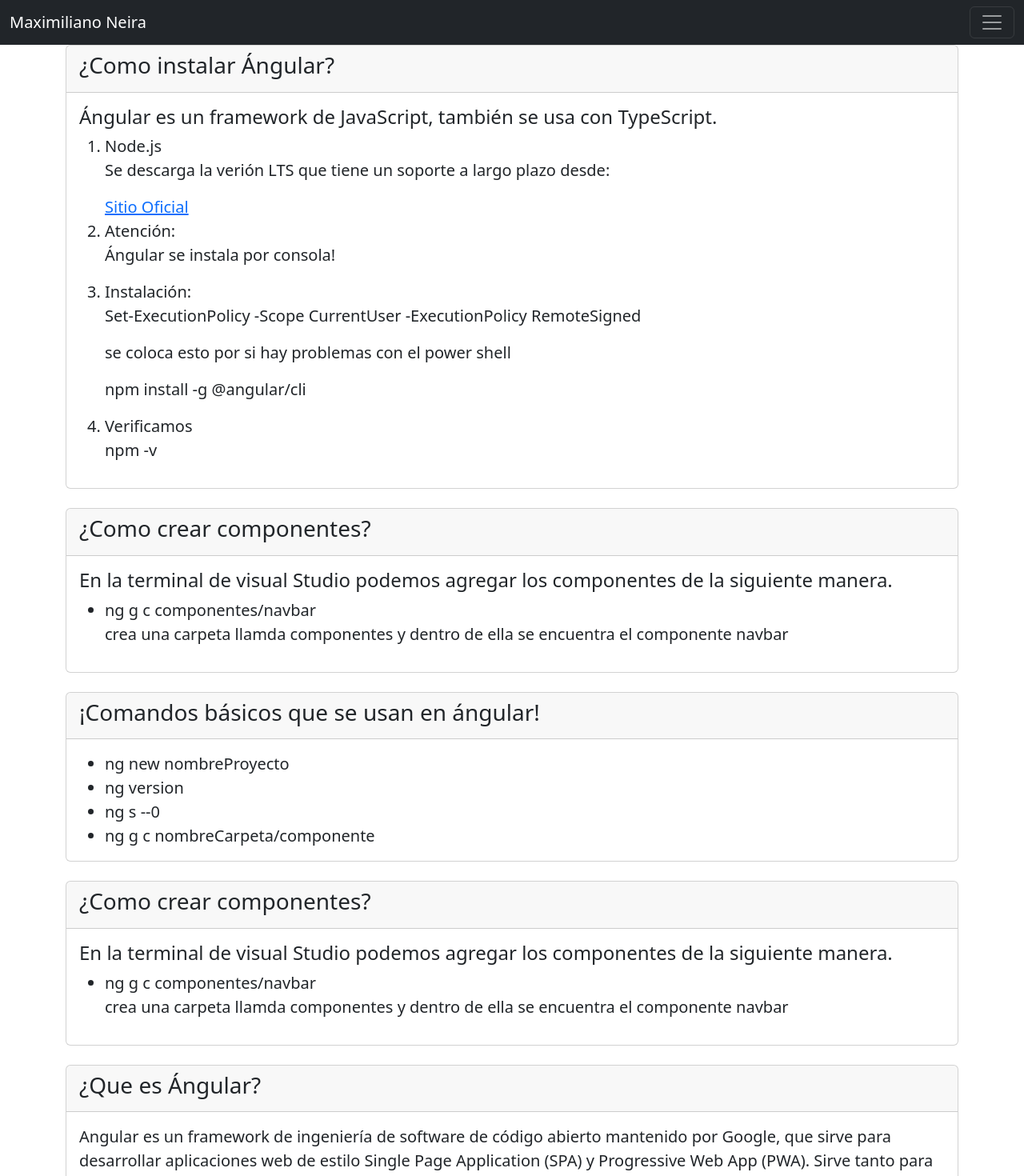
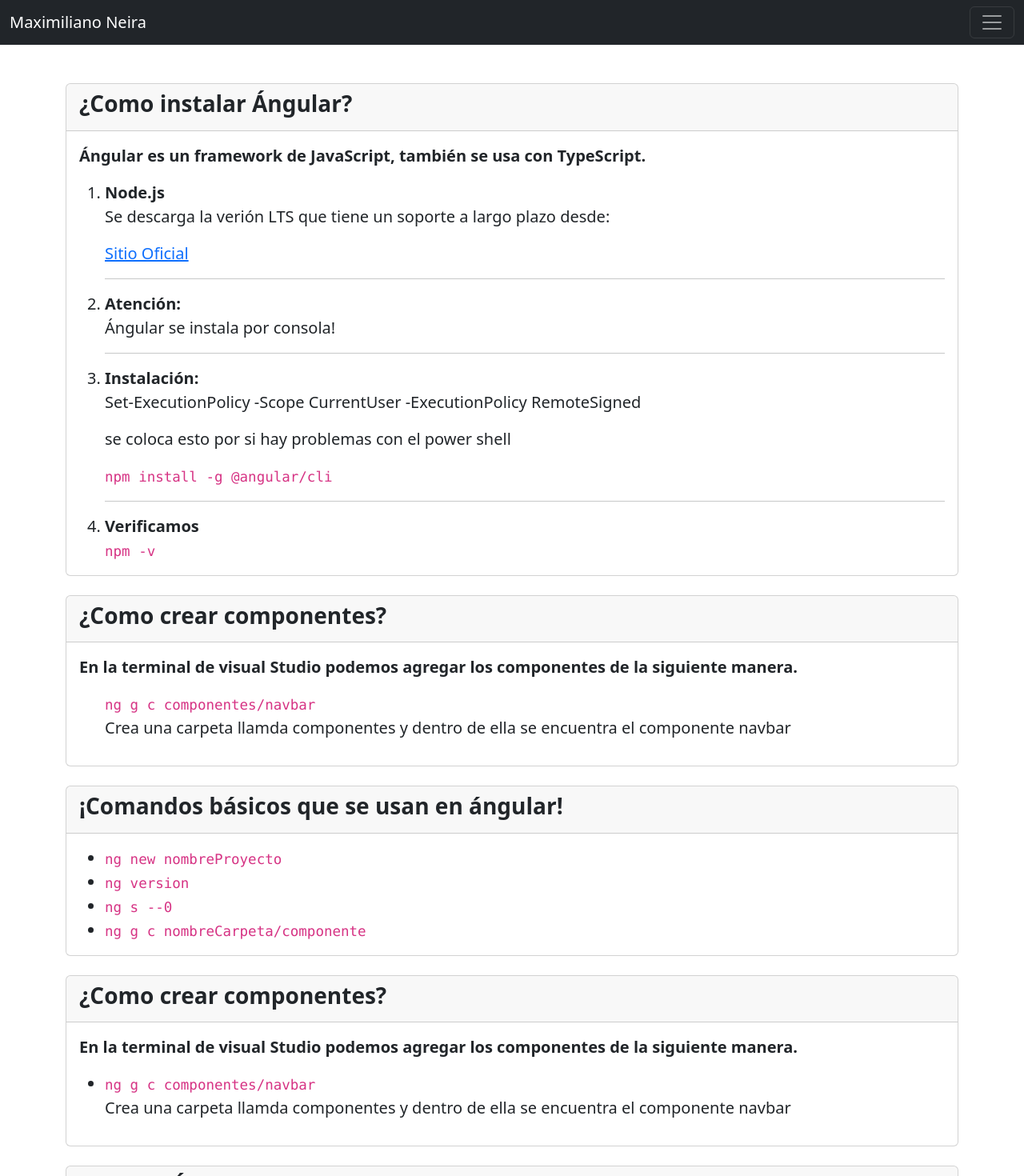
Before and after one commit to desarrolladorMaxi/tp7-9, an Angular app: page /angular in a window 1280 px wide. Shown: the top 1470 px of the page at 80% size. Built offline with nearby package versions, Linux system fonts and the light colour scheme.

Commit message:
Trabajo terminado

```diff
--- a/src/app/componentes/angular/angular.component.html
+++ b/src/app/componentes/angular/angular.component.html
@@ -1,29 +1,29 @@
-<div class="container">
+<div class="container mt-5 mb-5">
 
     <div class="card">
         <div class="card-header">
-          <h3>¿Como instalar Ángular?</h3>
+          <h3><strong> ¿Como instalar Ángular?</strong></h3>
         </div>
         <div class="card-body">
           <blockquote class="blockquote mb-0">
-            <h4>Ángular es un framework de JavaScript, también se usa con TypeScript.
-            </h4>
+            <p><strong>Ángular es un framework de JavaScript, también se usa con TypeScript.</strong></p>
             <ol>
-                <li>Node.js</li>
+                <li> <strong> Node.js</strong> </li>
                 <p>Se descarga la verión LTS que tiene un soporte
                     a largo plazo desde:
                 </p>
                 <a href="https://nodejs.org/es">Sitio Oficial</a>
-                <li>Atención:</li>
+                <hr>
+                <li><strong> Atención:</strong></li>
                 <p>Ángular se instala por consola!</p>
-
-                <li>Instalación:</li>
+                <hr>
+                <li><strong> Instalación:</strong></li>
                 <p>Set-ExecutionPolicy -Scope CurrentUser -ExecutionPolicy RemoteSigned</p>
                 <p>se coloca esto por si hay problemas con el power shell</p>
-                <p>npm install -g @angular/cli</p>
-
-                <li>Verificamos</li>
-                <p>npm -v</p>
+                <code>npm install -g @angular/cli</code>
+                <hr>
+                <li><strong> Verificamos</strong></li>
+                <code>npm -v</code>
             </ol>
           </blockquote>
         </div>
@@ -31,15 +31,15 @@
 
       <div class="card mt-4">
         <div class="card-header">
-          <h3>¿Como crear componentes?</h3>
+          <h3><strong>¿Como crear componentes?</strong></h3>
         </div>
         <div class="card-body">
           <blockquote class="blockquote mb-0">
-            <h4>En la terminal de visual Studio podemos agregar los componentes de la siguiente manera.
-            </h4>
+            <p><strong> En la terminal de visual Studio podemos agregar los componentes de la siguiente manera.
+            </strong></p>
             <ul>
-                <li>ng g c componentes/navbar</li>
-                <p>crea una carpeta llamda componentes y dentro de ella se encuentra el componente navbar
+                <code>ng g c componentes/navbar</code>
+                <p>Crea una carpeta llamda componentes y dentro de ella se encuentra el componente navbar
                 </p>
             </ul>
           </blockquote>
@@ -48,15 +48,15 @@
 
       <div class="card mt-4">
         <div class="card-header">
-          <h3>¡Comandos básicos que se usan en ángular!</h3>
+          <h3><strong>¡Comandos básicos que se usan en ángular!</strong></h3>
         </div>
         <div class="card-body">
           <blockquote class="blockquote mb-0">
             <ul>
-                <li>ng new nombreProyecto</li>
-                <li>ng version</li>
-                <li>ng s --0</li>
-                <li>ng g c nombreCarpeta/componente</li>
+                <li><code>ng new nombreProyecto</code></li>
+                <li><code>ng version</code></li>
+                <li><code>ng s --0</code></li>
+                <li><code>ng g c nombreCarpeta/componente</code></li>
             </ul>
           </blockquote>
         </div>
@@ -64,15 +64,15 @@
 
       <div class="card mt-4">
         <div class="card-header">
-          <h3>¿Como crear componentes?</h3>
+          <h3><strong>¿Como crear componentes?</strong></h3>
         </div>
         <div class="card-body">
           <blockquote class="blockquote mb-0">
-            <h4>En la terminal de visual Studio podemos agregar los componentes de la siguiente manera.
-            </h4>
+            <p><strong>En la terminal de visual Studio podemos agregar los componentes de la siguiente manera.
+            </strong></p>
             <ul>
-                <li>ng g c componentes/navbar</li>
-                <p>crea una carpeta llamda componentes y dentro de ella se encuentra el componente navbar
+                <li><code>ng g c componentes/navbar</code></li>
+                <p>Crea una carpeta llamda componentes y dentro de ella se encuentra el componente navbar
                 </p>
             </ul>
           </blockquote>
@@ -81,7 +81,7 @@
 
       <div class="card mt-4">
         <div class="card-header">
-          <h3>¿Que es Ángular?</h3>
+          <h3><strong>¿Que es Ángular?</strong></h3>
         </div>
         <div class="card-body">
           <blockquote class="blockquote mb-0">
@@ -90,7 +90,7 @@
                 de código abierto mantenido por Google, que sirve
                 para desarrollar aplicaciones web de estilo Single
                 Page Application (SPA) y Progressive Web App (PWA).
-                 Sirve tanto para versiones móviles como de escritorio.
+                Sirve tanto para versiones móviles como de escritorio.
             </p>
           </blockquote>
         </div>
--- a/src/app/componentes/git/git.component.html
+++ b/src/app/componentes/git/git.component.html
@@ -1,4 +1,4 @@
-<ol class="list-group list-group-numbered">
+<ol class="list-group list-group-numbered mt-5 mb-5">
     <li class="list-group-item d-flex justify-content-between align-items-start">
       <div class="ms-2 me-auto">
         <div class="fw-bold">git init</div>
--- a/src/app/componentes/inicio/inicio.component.html
+++ b/src/app/componentes/inicio/inicio.component.html
@@ -1,55 +1,55 @@
 
-<div class="container">
+<div class="container mt-3">
 
     <h3><b>{{titulo}}</b></h3>
         <hr>
             <div class="card mt-3">
                 <div class="card-header">
-                Nombre del Alumno:
+                <strong>Nombre del Alumno:</strong>
                 </div>
                 <div class="card-body">
                 <blockquote class="blockquote mb-0">
-                    <p>Maximiliano Neira.</p>
+                    <i>Maximiliano Neira.</i>
                 </blockquote>
                 </div>
             </div>
 
             <div class="card mt-3">
                 <div class="card-header">
-                    Carrera que está cursando:
+                  <strong>Carrera que está cursando:</strong>
                 </div>
                 <div class="card-body">
                 <blockquote class="blockquote mb-0">
-                    <p>Técnico Superior en Desarrollo de Softwares.</p>
+                    <i>Técnico Superior en Desarrollo de Softwares.</i>
                 </blockquote>
                 </div>
             </div>
 
             <div class="card mt-3">
                 <div class="card-header">
-                    Año de cursado:
+                  <strong>Año de cursado:</strong>
                 </div>
                 <div class="card-body">
                 <blockquote class="blockquote mb-0">
-                    <p>2023.</p>
+                    <i>2023.</i>
                 </blockquote>
                 </div>
             </div>
 
             <div class="card mt-3">
                 <div class="card-header">
-                    Carrera que está cursando:
+                  <strong>Carrera que está cursando:</strong>
                 </div>
                 <div class="card-body mt-3">
                 <blockquote class="blockquote mb-0">
-                    <p>Técnico Superior en Desarrollo de Softwares.</p>
+                    <i>Técnico Superior en Desarrollo de Softwares.</i>
                 </blockquote>
                 </div>
             </div>
 
             <div class="card mt-3 mb-3">
                 <div class="card-header">
-                    Página de Git:
+                  <strong>Página de Git:</strong>
                 </div>
                 <div class="card-body">
                 <blockquote class="blockquote mb-0">
@@ -58,6 +58,6 @@
                 </blockquote>
                 </div>
             </div>
-        <hr>
+
         <br>
 </div>
```
